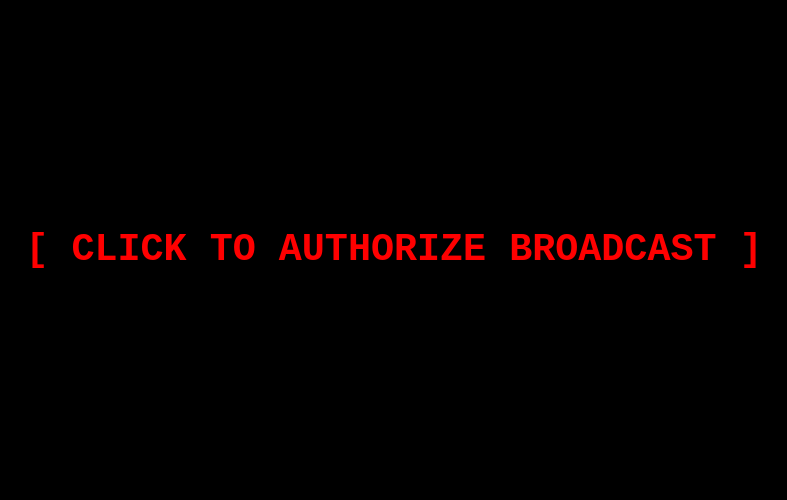
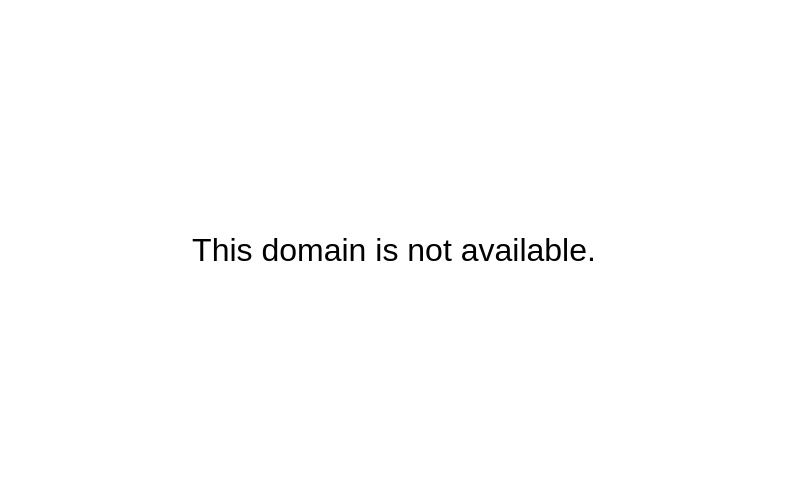
Before and after one commit to Dingusdestroyer553/rdrr, a plain HTML site: page index.html in a window 1280 px wide. Shown: the part 150-650 px from the top of the page, without its empty margins (246-1033 px from the left). Drawn offline with Linux system fonts and the light colour scheme.

Commit message:
Update index.html

```diff
--- a/index.html
+++ b/index.html
@@ -37,8 +37,8 @@
         /* Main Container */
         .container {
             z-index: 3;
-            background: rgba(0, 0, 0, 0.75);
-            width: 98vw;
+            background: rgba(0, 0, 0, 0.8);
+            width: 100vw;
             height: 100vh;
             display: flex;
             flex-direction: column;
@@ -59,18 +59,42 @@
             white-space: nowrap;
         }
 
-        /* Text Sizing for 4K and Mobile */
-        .intro-text { font-size: 5vw; font-weight: bold; }
-        .main-line { font-size: 4.1vw; font-weight: 900; }
+        .intro-text { font-size: 4vw; font-weight: bold; }
+        .main-line { font-size: 4vw; font-weight: 900; }
         .huge-text { font-size: 13vw; font-weight: 900; }
         .yellow { color: #ffff00; }
-        .warning {
-            font-size: 3.5vw;
-            margin-top: 3vh;
-            color: #fff;
+
+        .warning-box {
             border: 4px solid #fff;
             padding: 1vw 2vw;
-            background: rgba(255, 0, 0, 0.2);
+            background: rgba(255, 0, 0, 0.3);
+            margin-top: 2vh;
+        }
+
+        .warning-title { font-size: 3.5vw; font-weight: bold; }
+
+        .disclaimer {
+            font-size: 1.2vw;
+            white-space: normal;
+            max-width: 80%;
+            margin-top: 3vh;
+            line-height: 1.4;
+            color: #cccccc;
+            text-transform: none;
+        }
+
+        /* "Domain Not Available" Styling */
+        #off-air {
+            position: fixed;
+            top: 0; left: 0; width: 100%; height: 100%;
+            background: #fff;
+            color: #000;
+            display: none;
+            justify-content: center;
+            align-items: center;
+            z-index: 99999;
+            font-family: sans-serif;
+            font-size: 2rem;
         }
 
         @keyframes flicker {
@@ -86,17 +110,19 @@
             display: flex;
             justify-content: center;
             align-items: center;
-            z-index: 100;
+            z-index: 10000;
             cursor: pointer;
             color: #ff0000;
             font-size: 3vw;
-            text-align: center;
             font-weight: bold;
         }
     </style>
 </head>
 <body>
 
+    <div id="off-air">This domain is not available.</div>
+
+    <div id="main-site">
         <div id="overlay" onclick="startSite()">
             [ CLICK TO AUTHORIZE BROADCAST ]
         </div>
@@ -104,22 +130,60 @@
         <div class="container">
             <h2 class="intro-text">Good evening riverdale</h2>
             <h2 class="intro-text">From Captain Midnight Jr</h2>
-        <h1 class="main-line">Getting in the way of law enforcement?</h1>
+
+            <h1 class="main-line">Getting in the way of law inforcement?</h1>
             <h1 class="huge-text yellow">NO WAY!</h1>
-        <p class="warning">[PROTESTERS/LIBERALS BEWARE!]</p>
+
+            <div class="warning-box">
+                <p class="warning-title">[PROTESTERS/LIBERALS BEWARE!]</p>
+            </div>
+
+            <p class="disclaimer">
+                <b>ADVISORY:</b> The term "Beware" is intended solely as a legal precaution and does not constitute a threat of physical harm. Please be advised that the obstruction of law enforcement operations may result in immediate arrest and the filing of felony-level criminal charges.
+            </p>
         </div>
 
         <audio id="bgAudio" loop>
-        <source src="https://github.com/Dingusdestroyer553/rdrr/raw/refs/heads/main/music.wav" type="audio/mpeg">
+            <source src="YOUR_AUDIO_FILE.mp3" type="audio/mpeg">
         </audio>
+    </div>
 
     <script>
+        function checkTime() {
+            const now = new Date();
+            const formatter = new Intl.DateTimeFormat('en-US', {
+                timeZone: 'America/New_York',
+                hour: 'numeric',
+                hour12: false
+            });
+
+            const currentHour = parseInt(formatter.format(now));
+
+            const offAirDiv = document.getElementById('off-air');
+            const mainSiteDiv = document.getElementById('main-site');
+
+            // --- PRODUCTION MODE ---
+            // 'testing' is set to false. The site only works 12am-5am Eastern.
+            const testing = false;
+
+            if (testing || (currentHour >= 0 && currentHour < 5)) {
+                offAirDiv.style.display = 'none';
+                mainSiteDiv.style.display = 'block';
+            } else {
+                offAirDiv.style.display = 'flex';
+                mainSiteDiv.style.display = 'none';
+            }
+        }
+
+        checkTime();
+
         function startSite() {
             const audio = document.getElementById('bgAudio');
-            audio.play().catch(e => console.log("Audio play failed:", e));
-            document.getElementById('overlay').style.display = 'none';
+            const overlay = document.getElementById('overlay');
+
+            audio.play().catch(e => console.log("Audio link error. Check source.", e));
+            overlay.style.display = 'none';
         }
     </script>
 </body>
-
 </html>
```
Lines whose indentation alone changed are shown as unchanged.
